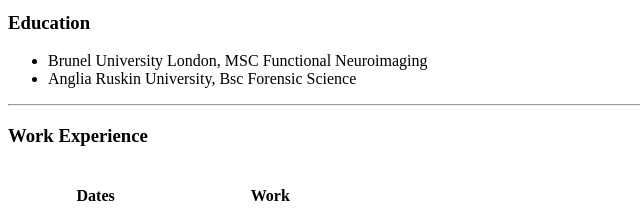
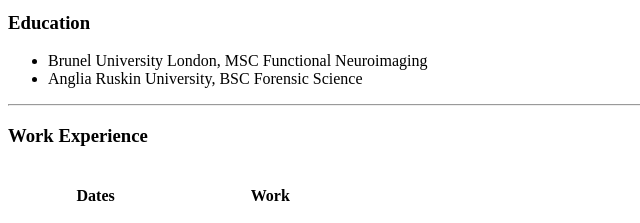
Before and after one commit to Android-Owusu/CV, a plain HTML site: page index.html in a window 1280 px wide. Shown: the part 332-555 px from the top of the page, 0-640 px from the left. Drawn offline with Linux system fonts and the light colour scheme.

Commit message:
Update Index.HTML

```diff
--- a/index.html
+++ b/index.html
@@ -22,7 +22,7 @@
   <h3>Education</h3>
   <ul>
     <li>Brunel University London, MSC Functional Neuroimaging</li>
-    <li>Anglia Ruskin University, Bsc Forensic Science</li>
+    <li>Anglia Ruskin University, BSC Forensic Science</li>
   </ul>
   <hr>
   <h3>Work Experience</h3>
```
